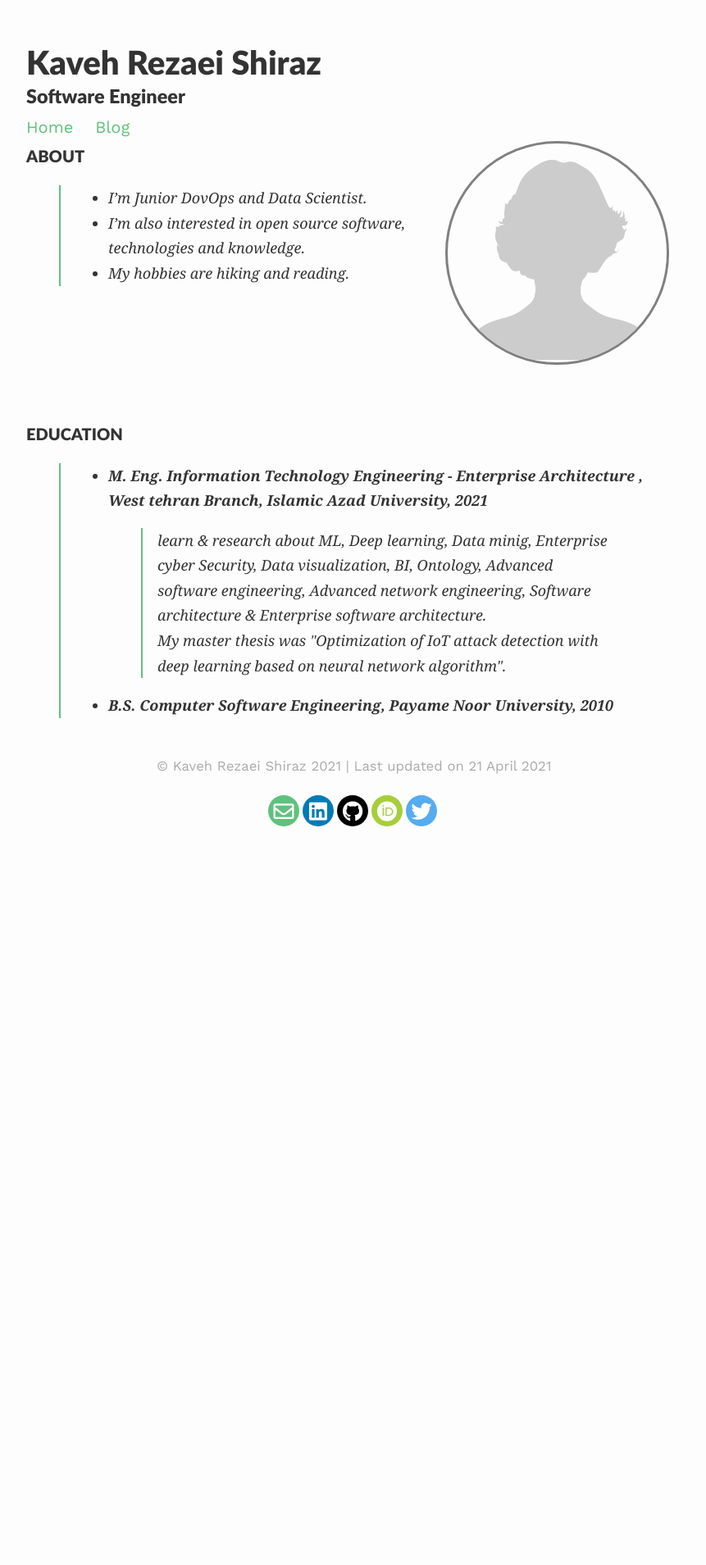
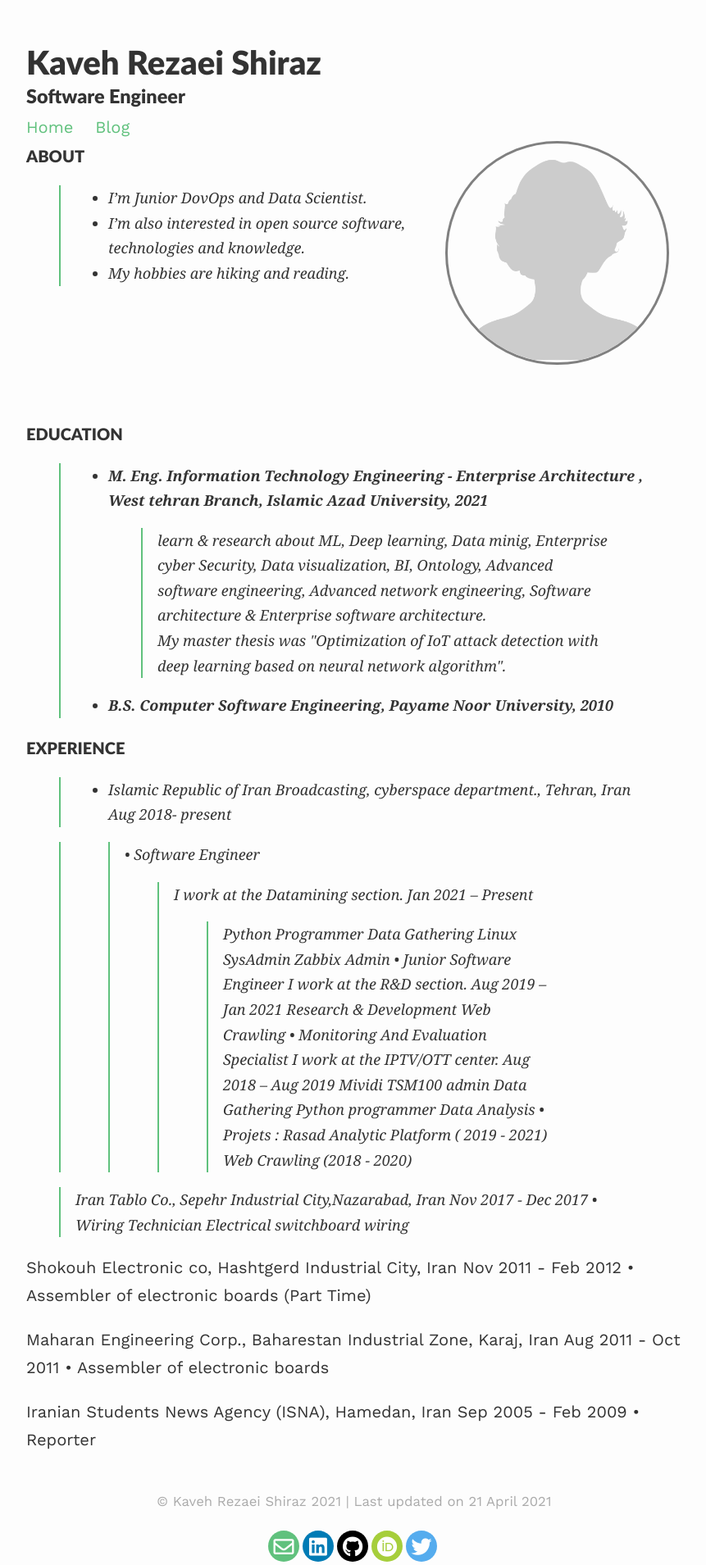
Before and after one commit to KavehRS/website, a Jekyll site: the page built from index.md, in a window 1280 px wide. Shown: the whole page at 82% size, without its empty margins (208-1069 px from the left). Built offline with Jekyll 4.4.1, drawn with Linux system fonts in a browser that asks for light colours; nearby versions of some CDN libraries; before the commit the page ends 1012 px from its top, so only the background shows below that.

Commit message:
Update index.md
EXPERIENCE irib

```diff
--- a/index.md
+++ b/index.md
@@ -31,3 +31,74 @@ The social-icons footer can be used to link profiles from GitHub, OrcID and Reas
 >><p>learn & research about ML, Deep learning, Data minig, Enterprise cyber Security, Data visualization, BI, Ontology, Advanced software engineering, Advanced network engineering, Software architecture & Enterprise software architecture.<br>My  master thesis was "Optimization of IoT attack detection with deep learning based on neural network algorithm". </p>
 >- <strong> B.S. Computer Software Engineering, Payame Noor University, 2010 </strong>
 >
+
+
+#### EXPERIENCE
+
+> - Islamic Republic of Iran Broadcasting, cyberspace department., Tehran, Iran
+Aug 2018- present
+
+>> •	Software Engineer
+>>> I work at the Datamining section.
+>>> Jan 2021 – Present
+>>>> Python Programmer
+>>>> Data Gathering
+>>>> Linux SysAdmin
+>>>> Zabbix Admin
+>> •	Junior Software Engineer
+>>> I work at the R&D section.
+>>> Aug 2019 – Jan 2021
+>>>> Research & Development
+>>>> Web Crawling
+>> •	Monitoring And Evaluation Specialist
+>>> I work at the IPTV/OTT center.
+>>> Aug 2018 – Aug 2019
+>>>> Mividi TSM100 admin
+>>>> Data Gathering
+>>>> Python programmer
+>>>>Data Analysis
+> •	Projets :
+> Rasad Analytic Platform ( 2019 - 2021)
+> Web Crawling (2018 - 2020)
+
+> Iran Tablo Co., Sepehr Industrial City,Nazarabad, Iran
+Nov 2017 - Dec 2017
+•	Wiring Technician
+>Electrical switchboard wiring
+
+Shokouh Electronic co, Hashtgerd Industrial City, Iran
+Nov 2011 - Feb 2012
+•	Assembler of electronic boards (Part Time)
+
+Maharan Engineering Corp., Baharestan Industrial Zone, Karaj, Iran
+Aug 2011 - Oct 2011
+•	Assembler of electronic boards
+
+Iranian Students News Agency (ISNA), Hamedan, Iran
+Sep 2005 - Feb 2009
+•	Reporter
+
+
+
+
+
+
+
+
+
+>
+>
+>
+>
+>
+>
+>
+>
+>
+>
+>
+>
+>
+>
+>
+>
```
